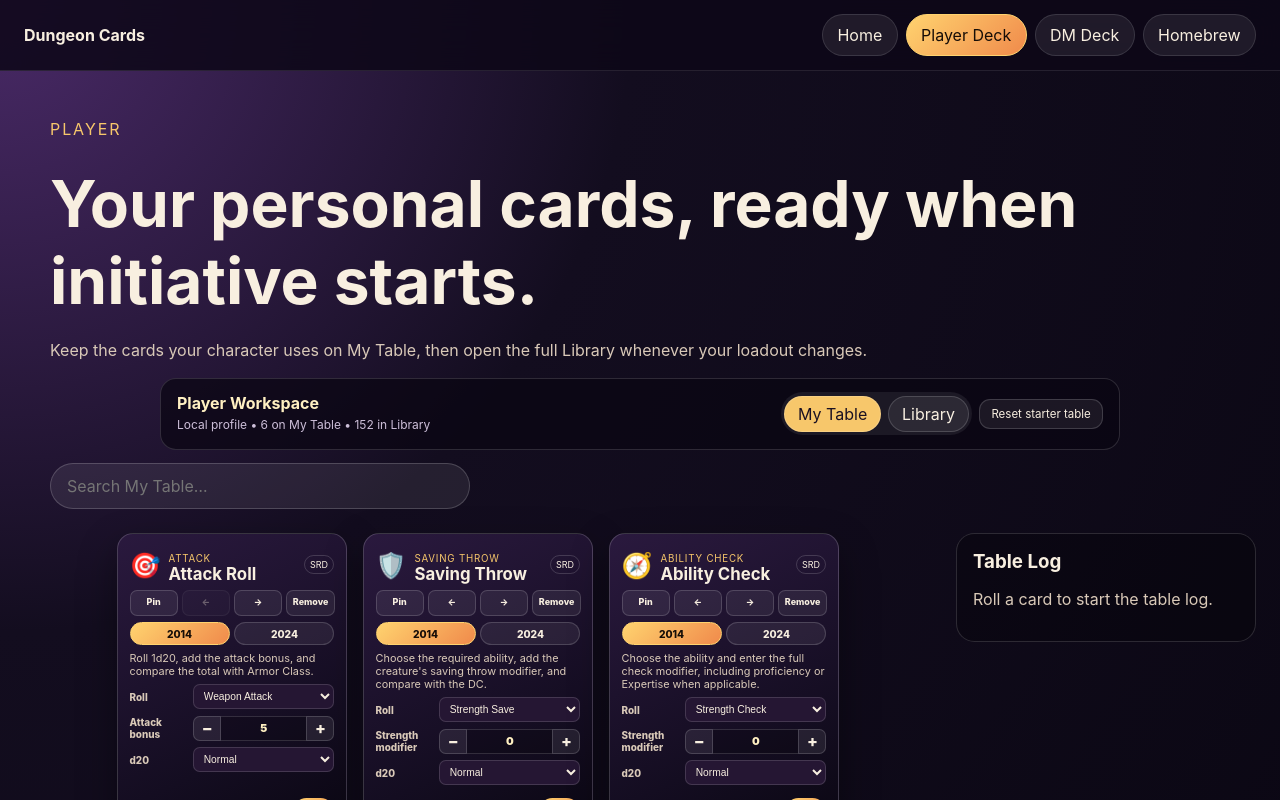
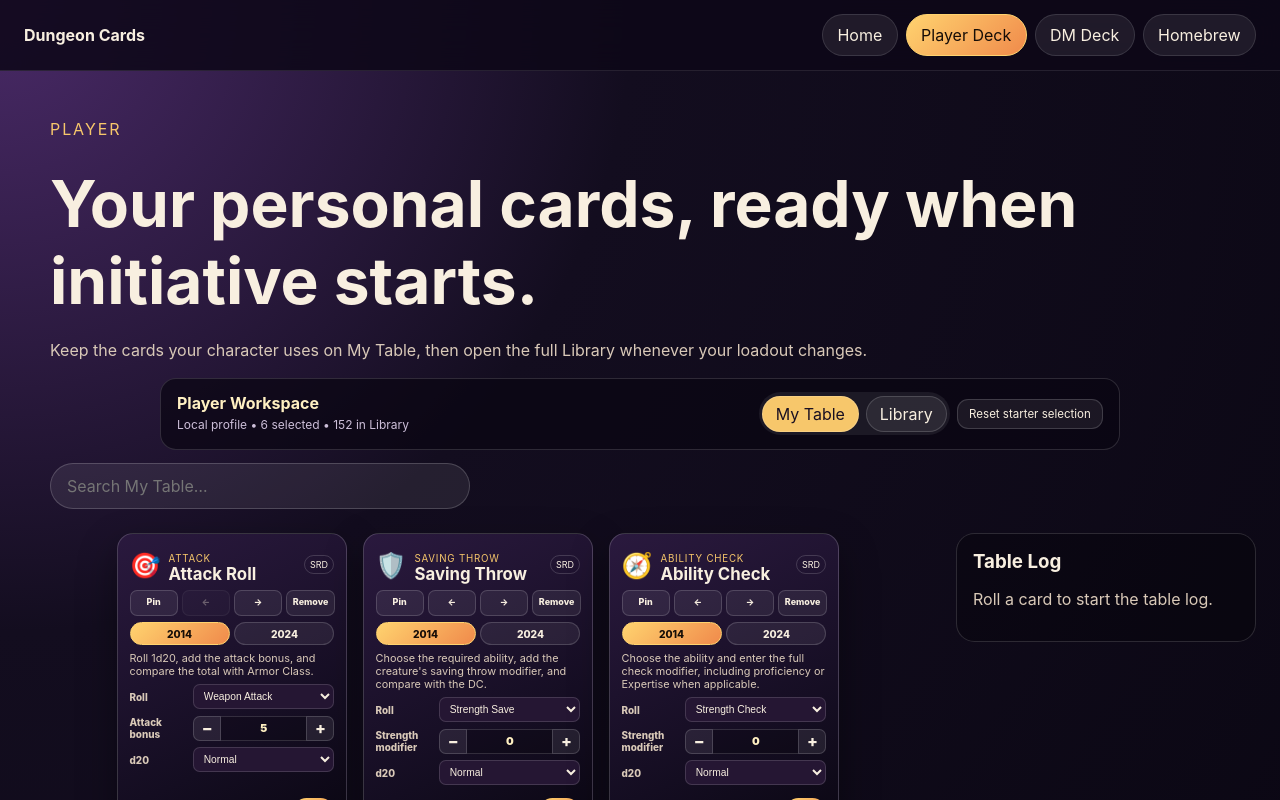
Before and after one commit to cbw29512/DungeonCards, a React (Vite) app: page / in a window 1280 px wide. Both pictures are taken after a click on the button "Player Deck". Shown: the top 800 px of the page. Built offline with nearby package versions, Linux system fonts and the light colour scheme.

Commit message:
Label monster encounter workspaces

```diff
--- a/src/components/WorkspaceToolbar.tsx
+++ b/src/components/WorkspaceToolbar.tsx
@@ -1,4 +1,13 @@
 import type { WorkspaceRole, WorkspaceView } from "../types/workspaces";
+
+const roleLabel = (role: WorkspaceRole): string => {
+  if (role === "player") return "Player Workspace";
+  if (role === "dm") return "DM Workspace";
+  return "Monster Encounter";
+};
+
+const tableLabel = (role: WorkspaceRole): string =>
+  role === "monster" ? "My Encounter" : "My Table";
 
 type WorkspaceToolbarProps = {
   role: WorkspaceRole;
@@ -21,8 +30,8 @@ export const WorkspaceToolbar = ({
 }: WorkspaceToolbarProps) => (
   <div className="workspace-toolbar">
     <div>
-      <strong>{role === "player" ? "Player Workspace" : "DM Workspace"}</strong>
-      <span>Local profile • {activeCount} on My Table • {totalCount} in Library</span>
+      <strong>{roleLabel(role)}</strong>
+      <span>Local profile • {activeCount} selected • {totalCount} in Library</span>
     </div>
 
     <div className="workspace-toolbar__actions">
@@ -32,7 +41,7 @@ export const WorkspaceToolbar = ({
           onClick={() => onChangeView("table")}
           type="button"
         >
-          My Table
+          {tableLabel(role)}
         </button>
         <button
           aria-pressed={view === "library"}
@@ -43,7 +52,7 @@ export const WorkspaceToolbar = ({
         </button>
       </div>
       <button className="workspace-reset" onClick={onReset} type="button">
-        Reset starter table
+        Reset starter selection
       </button>
     </div>
 
```
